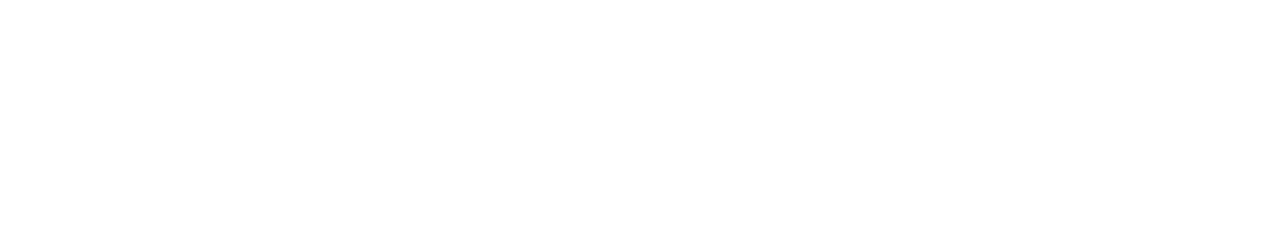
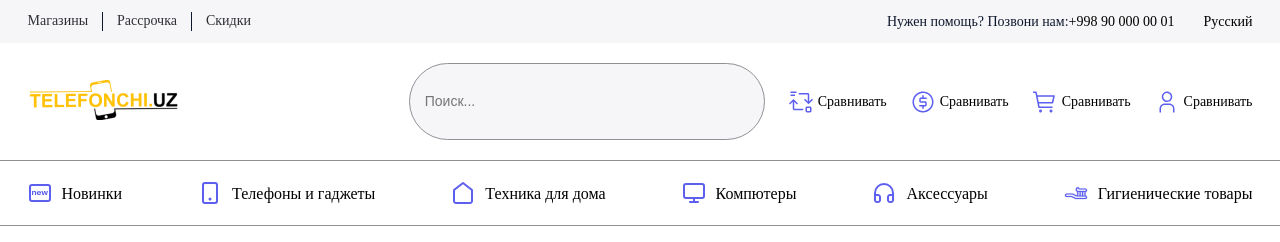
Before and after one commit to abdurizo/Telefonchi, a plain HTML site: page index.html in a window 1280 px wide. Drawn offline with Linux system fonts and the light colour scheme.

Commit message:
nav done

```diff
--- a/index.html
+++ b/index.html
@@ -1,19 +1,86 @@
 <!DOCTYPE html>
 <html lang="en">
   <head>
-    <meta charset="UTF-8">
-    <meta name="viewport" content="width=device-width, initial-scale=1.0">
-    <link rel="stylesheet" href="style.css">
-    <link rel="icon" href="assets/imag/logo.png" type="image/x-icon">
+    <meta charset="UTF-8" />
+    <meta name="viewport" content="width=device-width, initial-scale=1.0" />
+    <link rel="stylesheet" href="style.css" />
+    <link rel="icon" href="assets/imag/logo.png" type="image/x-icon" />
     <title>Telefonchi.Uz</title>
   </head>
   <body>
+    <header class="header">
       <div class="nav_top_wrap">
-        <nav class="nav_top container"></nav>
+        <nav class="nav_top container">
+          <div class="nav_top_leftblock">
+            <a href="!#" class="nav_top_leftblock_content">Магазины</a>
+            <div class="nav_top_line"></div>
+            <a href="!#" class="nav_top_leftblock_content">Рассрочка</a>
+            <div class="nav_top_line"></div>
+            <a href="!#" class="nav_top_leftblock_content">Скидки</a>
           </div>
-    <header class=" header container">
-        <nav class="nav"></nav>
-        <nav class="nav_bottom"></nav>
+          <div class="nav_top_righblock">
+            <span class="nav_top_righblock_help"
+              >Нужен помощь? Позвони нам:</span
+            >
+            <span>+998 90 000 00 01</span>
+            <div class="nav_top_righblock_language">Русский</div>
+          </div>
+        </nav>
+      </div>
+      <div class="nav_wrap">
+        <nav class="nav container">
+          <div class="logo"><img src="assets/imag/logo.png" alt="logo" /></div>
+          <div class="nav_leftblock">
+            <div class="search">
+              <input class="search_input" type="text" placeholder="Поиск..." />
+            </div>
+            <a href="!#" class="nav_content">
+              <img src="assets/icon/compare.svg" alt="" />
+              <span class="nav_content_text">Сравнивать</span>
+            </a>
+            <a href="!#" class="nav_content">
+              <img src="assets/icon/currency.svg" alt="" />
+              <span class="nav_content_text">Сравнивать</span>
+            </a>
+            <a href="!#" class="nav_content">
+              <img src="assets/icon/shopping-cart.svg" alt="" />
+              <span class="nav_content_text">Сравнивать</span>
+            </a>
+            <a href="!#" class="nav_content">
+              <img src="assets/icon/user.svg" alt="" />
+              <span class="nav_content_text">Сравнивать</span>
+            </a>
+          </div>
+        </nav>
+      </div>
+      <div class="nav_wrap">
+          <nav class="nav_bottom container">
+            <a href="" class="nav_bottom_content">
+              <img src="assets/icon/tablet 1.svg" alt="" />
+              <span class="nav_bottom_content_text">Новинки</span>
+            </a>
+            <a href="" class="nav_bottom_content">
+              <img src="assets/icon/smartphone 1.svg" alt="" />
+              <span class="nav_bottom_content_text">Телефоны и гаджеты</span>
+            </a>
+            <a href="" class="nav_bottom_content">
+              <img src="assets/icon/home 1.svg" alt="" />
+              <span class="nav_bottom_content_text">Техника для дома</span>
+            </a>
+            <a href="" class="nav_bottom_content">
+              <img src="assets/icon/monitor 1.svg" alt="" />
+              <span class="nav_bottom_content_text">Компютеры</span>
+            </a>
+            <a href="" class="nav_bottom_content">
+              <img src="assets/icon/headphones 1.svg" alt="" />
+              <span class="nav_bottom_content_text">Аксессуары</span>
+            </a>
+            <a href="" class="nav_bottom_content">
+              <img src="assets/icon/toothbrush .svg" alt="" />
+              <span class="nav_bottom_content_text">Гигиенические товары</span>
+            </a>
+          </nav>
+      </div>
     </header>
   </body>
 </html>
--- a/style.css
+++ b/style.css
@@ -1,16 +1,131 @@
-*{
+* {
     margin: 0;
     padding: 0;
     box-sizing: border-box;
 }
-html{
+
+html {
     font-size: 10px;
     scroll-behavior: smooth;
 }
-.container{
+
+a {
+    text-decoration: none;
+    color: inherit;
+}
+
+.container {
     max-width: 1225px;
+    margin: 0 auto;
+}
+
+.nav_top_wrap {
+    background-color: rgb(246, 246, 248,1);
+}
+
+.nav_top {
+    display: flex;
+    align-items: center;
+    justify-content: space-between;
+    padding: 1.2rem 0;
+    font-size: 1.4rem;
+}
+
+.nav_top_leftblock {
+    color: rgb(45, 47, 52);
+    font-weight: 400;
+    line-height: 1.06rem;
+    letter-spacing: 0%;
+    text-align: left;
     display: flex;
     align-items: center;
     justify-content: center;
-    margin: 0;
 }
+
+.nav_top_line {
+    width: 1px;
+    height: 1.9rem;
+    background-color: rgb(14, 24, 44,1);
+    margin: 0 1.4rem;
+}
+
+.nav_top_righblock {
+    display: flex;
+    align-items: center;
+    justify-content: center;
+}
+
+.nav_top_righblock_help {
+    color: rgb(14, 24, 44,1) ;
+}
+
+.nav_top_righblock_language {
+    margin-left: 2.9rem;
+}
+
+.nav_wrap {
+    border-bottom: 1px solid rgb(143, 145, 149);
+    padding: 2rem 0;
+}
+
+.nav {
+    display: flex;
+    align-items: center;
+    justify-content: space-between;
+}
+
+.nav_content {
+    display: flex;
+    align-items: center;
+    justify-content: center;
+    font-size: 1.4rem;
+    font-weight: 400;
+    line-height: 1.7rem;
+    letter-spacing: 0%;
+    text-align: left;
+}
+.nav_leftblock{
+    display: flex;
+    align-items: center;
+}
+.nav_content{
+    margin-left: 2.4rem;
+}
+.nav_content_text{
+    margin-left: 0.5rem;
+}
+.search{
+    width: 35.6rem;
+    border: 1px solid rgb(143, 145, 149);
+    border-radius: 50px;
+    background-color: rgb(246, 246, 248, 1);
+    display: flex;
+}
+.search_input{
+    margin: 2rem 1.5rem;
+    padding: 1rem 0rem;
+    outline: none;
+    border: none;
+    background-color: rgb(246, 246, 248, 1);
+}
+.search_input::placeholder{
+    font-size: 1.4rem;
+}
+.nav_bottom{
+    display: flex;
+    align-items: center;
+    justify-content: space-between;
+}
+.nav_bottom_content{
+    display: flex;
+    align-items: center;
+    justify-content: center;
+    font-size: 1.6rem;
+    font-weight: 400;
+    line-height: 1.7rem;
+    letter-spacing: 0%;
+    text-align: left;
+}
+.nav_bottom_content_text{
+    margin-left: 1rem;
+}
```
Also changed, not shown: assets/icon/compare.svg (added), assets/icon/currency.svg (added), assets/icon/headphones 1.svg (added), assets/icon/home 1.svg (added), assets/icon/monitor 1.svg (added), assets/icon/search.svg (added), assets/icon/shopping-cart.svg (added), assets/icon/smartphone 1.svg (added), assets/icon/tablet 1.svg (added), assets/icon/toothbrush .svg (added), assets/icon/user.svg (added). Lines whose indentation alone changed are shown as unchanged.
